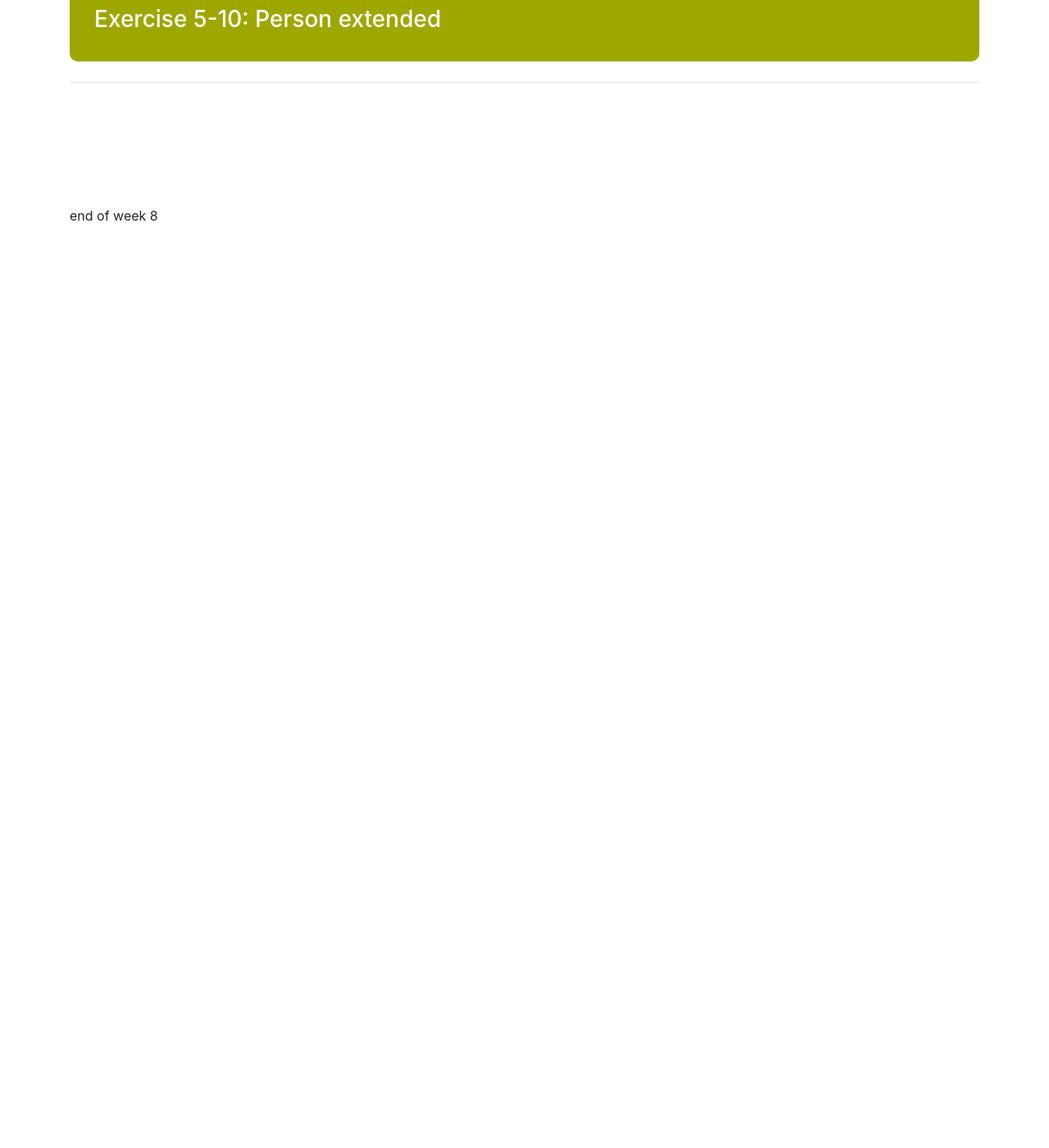
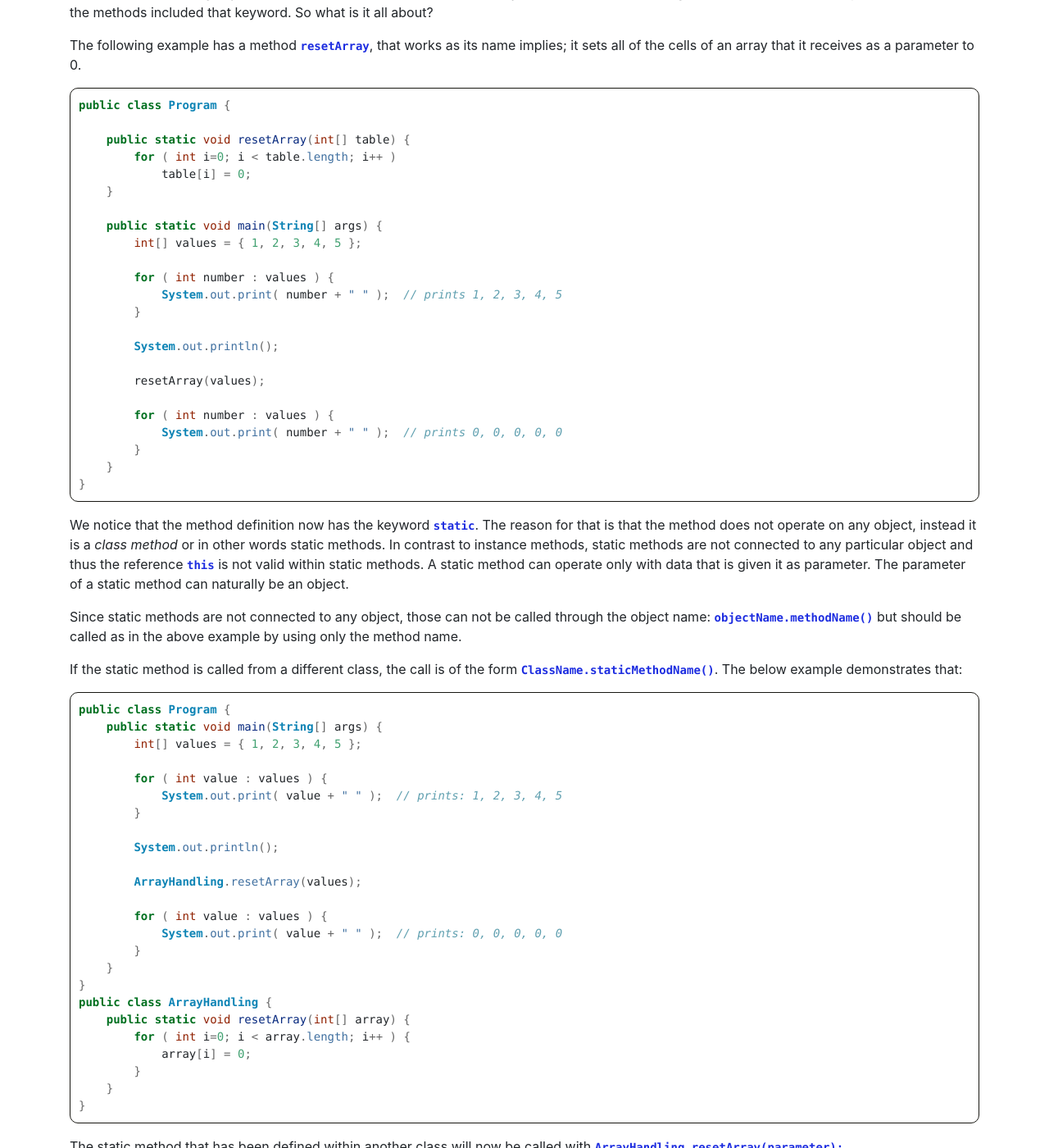
Before and after one commit to hhs-2018-se-dt-s2-apip/APDE-lesmateriaal, a Jekyll site: the page built from week8.md, in a window 1280 px wide and 1400 px high, scrolled down 21070 px. Shown: the whole window at 82% size. Built offline with Jekyll 4.4.1, drawn with Linux system fonts in a browser that asks for light colours; comment, search, counter and statistics services are not loaded; before the commit the page ends 21361 px from its top, so only the background shows below that; some of the changed text lies outside the part shown.

Commit message:
Adapted text of week 8.

````diff
--- a/_includes/week05/23-More-about-objects.md
+++ b/_includes/week05/23-More-about-objects.md
@@ -1,4 +1,6 @@
-## 23.1 Multiple constructors
+### 8.4 More about objects and classes
+
+#### 8.4.1 Multiple constructors
 
 Let us return to the class that handles Persons again. The class `Person` currently looks like this:
 
@@ -113,7 +115,7 @@ Esko, age 0 years
 
 The technique in which a class has two constructors is called *constructor overloading*. A class can have multiple constructors, which are different from one another according to parameter quanitities and/or types. However, it is not possible to create two different constructors that have exactly the same type of parameters. We cannot add a constructor `public Person(String name, int weight)` on top of the old ones, since it is impossible for Java to tell the difference between this one and the one in which the integer stands for the age.
 
-### 23.2 Calling your own constructor
+#### 8.4.2 Calling your own constructor
 
 But wait, in chapter 21 we noted that "copy-paste" code is not too great of an idea! When we inspect the overloaded constructors above, we notice that they have the same code repeated in them. We are not ok with *this*.
 
@@ -136,7 +138,7 @@ public Person(String name, int age) {
 
 Calling the own constructor of a class `this(name, 0);` might seem a little peculiar. But we can imagine that during the call it will automatically copy-paste the code from the constructor below and that 0 is entered to the age parameter.
 
-### 23.3 Overloading a method
+#### 8.4.3 Overloading a method
 
 Just like constructors, methods can also be overloaded and multiple versions of a method can exist. Again, the parameter types of different versions have to be different. Let us create another version of the `becomeOlder`, which enables aging the person the amount of years that is entered as a parameter:
 
@@ -187,7 +189,7 @@ public void becomeOlder(int years) {
 {% include week05/exercise/001.md %}
 {: .exercises }
 
-### 23.4 Object is at the end of a wire
+#### 8.4.4 Object is at the end of a wire
 
 In chapter 20, we noted that `ArrayList` is at the end of a wire. Also objects are 'at the end of a wire'. What does this mean? Let us inspect the following example:
 
@@ -321,7 +323,7 @@ Java Result: 1~~
 
 Not good. This might be the first time in your life that you see the text **NullPointerException**. But we can assure you that it will not be the last. NullPointerException is an exception state, when we try to call methods of an object with the value `null`.
 
-### 23.5 An object as a method parameter
+#### 8.4.5 An object as a method parameter
 
 We have seen that a method can have, for example `int`, `double`, `String` or `ArrayList` as its parameter. ArrayLists and character strings are objects, so as one might guess a method can take any type of object as a parameter. Let us demonstrate this with an example.
 
@@ -395,7 +397,7 @@ Juhana is not accepted as a member
 {% include week05/exercise/003.md %}
 {: .exercises }
 
-### 23.6 Another object of the same type as a parameter to a method
+#### 8.4.6 Another object of the same type as a parameter to a method
 
 We will keep on working with the `Person` class. As we recall, persons know their age:
 
@@ -467,7 +469,7 @@ public class Person {
 
 Even though age is a private object variable, we can read the value of the variable by writing compared.age. This is because `private` variables can be read in all methods that the class in question contains. Note that the syntax resembles the call of a method of an object. Unlike calling a method, we refer to a field of an object, in which case we do not write the parentheses.
 
-### 23.7 The date as an object
+#### 8.4.7 The date as an object
 
 Another example of the same theme. Let us create a class, which can represent dates.
 
@@ -543,7 +545,7 @@ public static void main(String[] args) {
 {% include week05/exercise/004.md %}
 {: .exercises }
 
-### 23.8 Objects on a list
+#### 8.4.8 Objects on a list
 
 We've used `ArrayLists` in a lot of examples and assignments already. You can add character strings, for example, to an `ArrayList` object and going through the strings, searching, removing and sorting them and so forth, are painless actions.
 
@@ -594,7 +596,7 @@ Martin, age 30 years
 {% include week05/exercise/005.md %}
 {: .exercises }
 
-### 23.9 An object within an object
+#### 8.4.9 An object within an object
 
 Objects can have objects within them, not only character strings but also self-defined objects. Let's get back to the `Person`-class again and add a birthday for the person. We can use the `MyDate`-object we created earlier here:
 
@@ -672,7 +674,7 @@ When age is removed, the `olderThan` method has to be changed so that it compare
 {% include week05/exercise/006.md %}
 {: .exercises }
 
-### 23.10 A list of objects within an object
+#### 8.4.10 A list of objects within an object
 
 Let's expand the `WeightWatchersAssociation` object so that the association records all its members into an `ArrayList` object. So in this case the list will be filled with `Person` objects. In the extended version the association is given a name as a constructor parameter:
 
@@ -771,7 +773,7 @@ The members of weight watchers association 'kumpulan paino':
 {: .exercises }
 
 
-### 23.11 Method returns an object
+#### 8.4.11 Method returns an object
 
 We've seen methods that return booleans, numbers, lists and strings. It's easy to guess that a method can return any type of an object. Let's make a method for the weight watchers association that returns the person with the highest weight index.
 
@@ -821,7 +823,7 @@ member with the greatest weight index: Petri
 weight index 37,42
 ```
 
-### 23.12 Method returns an object it creates
+#### 8.4.12 Method returns an object it creates
 
 In the last example a method returned one Person object that the WeightWatcers object had in it. It's also possible that a method returns an entirely new object. In the following is a simple counter that has a method `clone` with which a clone - an entirely new counter object - can be made from the counter, which at creation has the same value as the counter that is being cloned:
 
@@ -889,7 +891,7 @@ The value of the object being cloned and the value of the clone - after the clon
 {% include week05/exercise/008.md %}
 {: .exercises }
 
-## 23.13 More assignments
+#### 8.4.13 More assignments
 
 All the new theory for this week has already been covered. However, since this week's topics are quite challenging, we will practise our routine with a couple of more exercises.
 
--- a/_includes/week06/04-Static.md
+++ b/_includes/week06/04-Static.md
@@ -1,4 +1,4 @@
-## 6.4. To static or not to static?
+### 8.5 To static or not to static?
 
 When we started using objects, the material advised to leave out the keyword 'static' when defining their methods. However, up until week 3 all of the methods included that keyword. So what is it all about?
 
@@ -65,7 +65,7 @@ public class ArrayHandling {
 
 The static method that has been defined within another class will now be called with `ArrayHandling.resetArray(parameter);`.
 
-## 6.4.1 When static methods should be used
+#### 8.5.1 When static methods should be used
 
 All object state-handling methods should be defined as normal object methods. For example, all of the methods of the `Person`, `MyDate`, `Clock`, `Team`, ... classes we defined during the previous weeks should be defined as normal object methods, not as statics.
 
--- a/week8.md
+++ b/week8.md
@@ -5,5 +5,7 @@ title: Week 8
 {% include_relative /licence.md %}
 ---
 {% include week05/23-More-about-objects.md %}
+{% include week06/04-Static.md %}
+
 ---
 end of week 8
````
Also changed, not shown: _includes/week04/21-Object-oriented-programming.md (+1 -1 lines).
